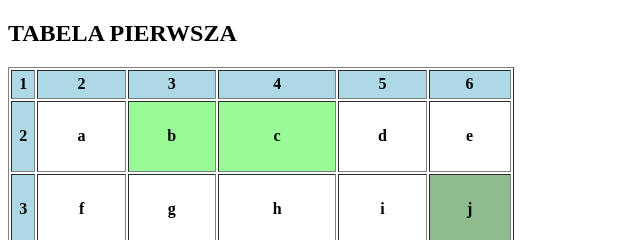
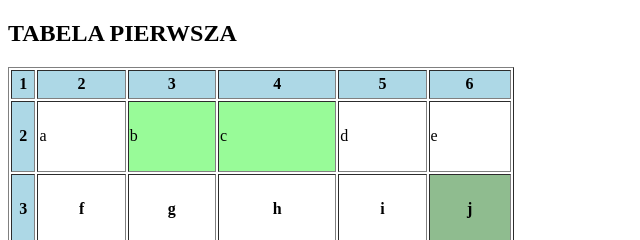
Before and after one commit to Natalia12344321/Tabela, a plain HTML site: page index.html in a window 1280 px wide. Shown: the top 240 px of the page, 0-640 px from the left. Drawn offline with Linux system fonts and the light colour scheme.

Commit message:
Update index.html

```diff
--- a/index.html
+++ b/index.html
@@ -23,11 +23,11 @@
 		</tr>
 		<tr>
 		  <th style=" background-color:lightblue;">2</th>
-		  <th>a</th>
-		  <th style=" background-color:	#98FB98;">b</th>
-		  <th style=" background-color:	#98FB98;">c</th>
-		  <th>d</th>
-		  <th>e</th>
+		  <td>a</td>
+		  <td style=" background-color:	#98FB98;">b</td>
+		  <td style=" background-color:	#98FB98;">c</td>
+		  <td>d</td>
+		  <td>e</td>
 		</tr>
 		<tr>
 		  <th style=" background-color:lightblue;">3</th>
```
